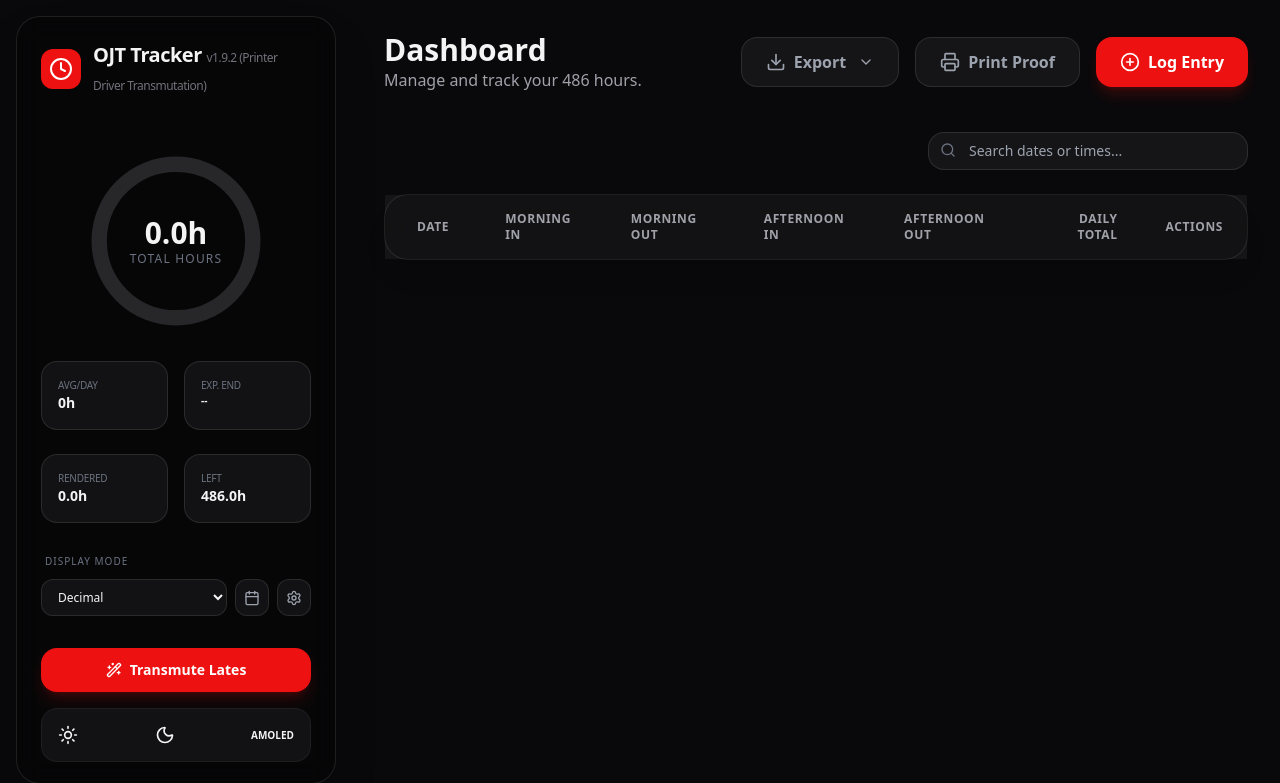
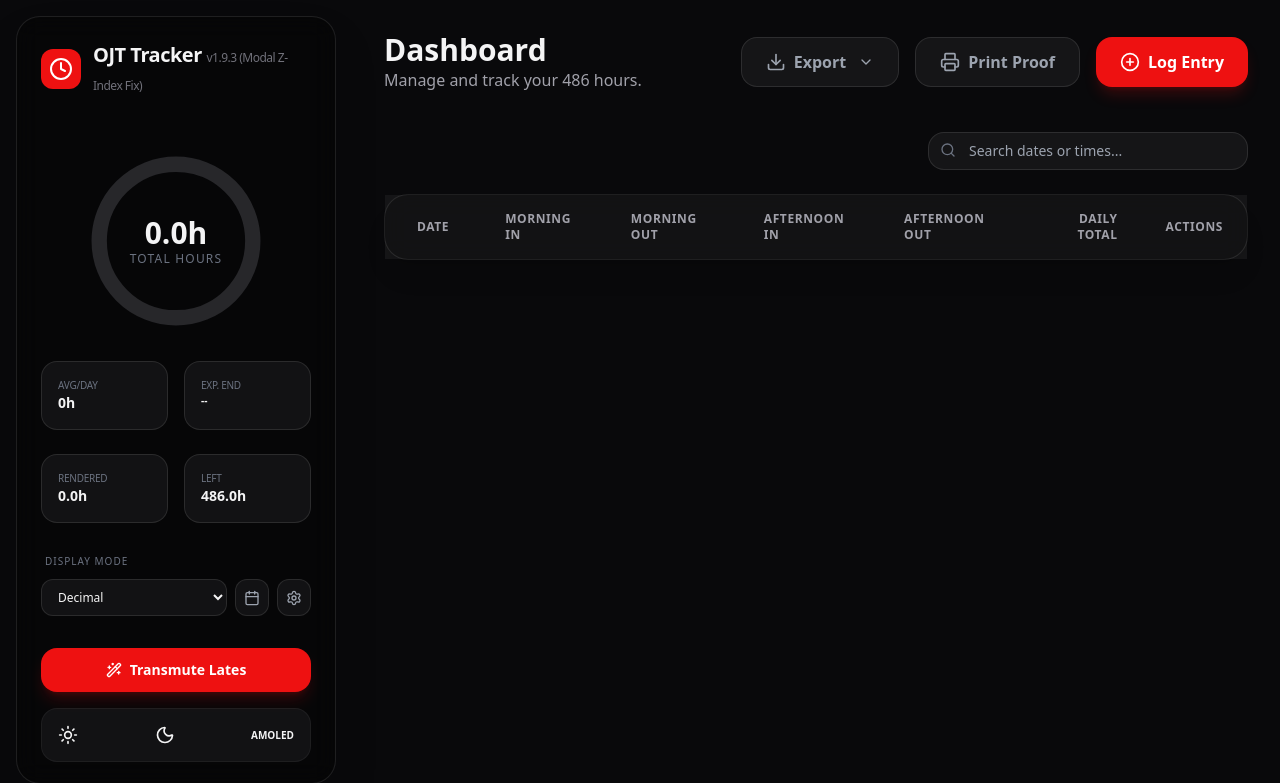
Before and after one commit to FriendzoneGuardian/OJT-Tracker, a Flask app: page / in a window 1280 px wide. Shown: the top 783 px of the page. Run offline with Flask 3, Linux system fonts and the light colour scheme; data comes from the database, SQL or seed files in the repository; data that the repository does not hold is empty; style sheets or scripts are compiled from the project's sources.

Commit message:
chore: bump version to 1.9.3 and fix modal z-index issues

```diff
--- a/app.py
+++ b/app.py
@@ -15,7 +15,7 @@ SNAPSHOT_DIR = os.path.join(DATA_DIR, 'snapshots')
 if not os.path.exists(SNAPSHOT_DIR):
     os.makedirs(SNAPSHOT_DIR)
 
-VERSION = "1.9.2 (Printer Driver Transmutation)"
+VERSION = "1.9.3 (Modal Z-Index Fix)"
 
 app = Flask(__name__)
 app.config['SQLALCHEMY_DATABASE_URI'] = f"sqlite:///{os.path.join(DATA_DIR, 'ojt_tracker.db')}"
--- a/package.json
+++ b/package.json
@@ -1,6 +1,6 @@
 {
   "name": "spectral-star",
-  "version": "1.9.1",
+  "version": "1.9.3",
   "description": "Welcome to the **OJT-Tracker**, the only app that understands that _time flies when you're having fun_, but it _crawls when you're rendering 486 hours_.",
   "main": "main.js",
   "scripts": {
--- a/templates/index.html
+++ b/templates/index.html
@@ -10,7 +10,9 @@
     <style>
         .amoled { --bg-color: #000000; --card-bg: #0a0a0a; }
         .tab-able:focus { border-color: #dc2626; outline: 2px solid transparent; outline-offset: 2px; --tw-ring-offset-shadow: var(--tw-ring-inset) 0 0 0 var(--tw-ring-offset-width) var(--tw-ring-offset-color); --tw-ring-shadow: var(--tw-ring-inset) 0 0 0 calc(1px + var(--tw-ring-offset-width)) #dc2626; box-shadow: var(--tw-ring-offset-shadow), var(--tw-ring-shadow), var(--tw-shadow, 0 0 #0000); }
-        .modal-box { position: relative; z-index: 100; }
+        .modal-box { position: relative; z-index: 10001; }
+        .modal-overlay { z-index: 10000 !important; }
+        .update-overlay { z-index: 20000 !important; }
 
         /* Readability Hotfix for Dark/AMOLED Dropdowns & Selects */
         .dark select option, .amoled select option {
@@ -239,7 +241,7 @@
     </script>
 
     <!-- Settings Modal (Cleaned up) -->
-    <div id="settings-modal" onclick="if(event.target === this) toggleSettings(false)" class="hidden fixed inset-0 z-[100] flex items-center justify-center p-4 bg-black/60 backdrop-blur-sm">
+    <div id="settings-modal" onclick="if(event.target === this) toggleSettings(false)" class="hidden fixed inset-0 modal-overlay flex items-center justify-center p-4 bg-black/60 backdrop-blur-sm">
         <div class="bg-white dark:bg-zinc-900 w-full max-w-md rounded-3xl shadow-2xl overflow-hidden animate-in fade-in zoom-in duration-200 modal-box">
             <div class="p-8">
                 <div class="flex justify-between items-center mb-6">
@@ -316,7 +318,7 @@
     </div>
 
     <!-- Import Modal -->
-    <div id="import-modal" onclick="if(event.target === this) toggleImport(false)" class="hidden fixed inset-0 z-[100] flex items-center justify-center p-4 bg-black/60 backdrop-blur-sm">
+    <div id="import-modal" onclick="if(event.target === this) toggleImport(false)" class="hidden fixed inset-0 modal-overlay flex items-center justify-center p-4 bg-black/60 backdrop-blur-sm">
         <div class="bg-white dark:bg-zinc-900 w-full max-w-md rounded-3xl shadow-2xl overflow-hidden animate-in fade-in zoom-in duration-200 modal-box">
             <div class="p-8 text-center">
                 <div class="w-16 h-16 bg-blue-500/10 rounded-full flex items-center justify-center mx-auto mb-6">
@@ -342,7 +344,7 @@
     </div>
 
     <!-- Calendar Modal (Dedicated, Large, Resized) -->
-    <div id="calendar-modal" class="hidden fixed inset-0 z-[100] flex items-center justify-center p-4 bg-black/60 backdrop-blur-sm">
+    <div id="calendar-modal" class="hidden fixed inset-0 modal-overlay flex items-center justify-center p-4 bg-black/60 backdrop-blur-sm">
         <div class="bg-white dark:bg-zinc-900 w-[70%] h-[70%] min-w-[900px] min-h-[600px] rounded-3xl shadow-2xl overflow-hidden animate-in fade-in zoom-in duration-200 modal-box">
             <div class="flex h-full">
                 <!-- Left Section: Add New -->
@@ -416,7 +418,7 @@
     </div>
 
     <!-- Entry Modal -->
-    <div id="entry-modal" onclick="if(event.target === this) toggleModal(false)" class="hidden fixed inset-0 z-[100] flex items-center justify-center p-4 bg-black/60 backdrop-blur-sm">
+    <div id="entry-modal" onclick="if(event.target === this) toggleModal(false)" class="hidden fixed inset-0 modal-overlay flex items-center justify-center p-4 bg-black/60 backdrop-blur-sm">
         <div class="bg-white dark:bg-zinc-900 w-full max-w-md rounded-3xl shadow-2xl overflow-hidden animate-in fade-in zoom-in duration-200 modal-box">
             <div class="p-8">
                 <div class="flex justify-between items-center mb-6">
@@ -477,7 +479,7 @@
     </div>
 
     <!-- Transmute Modal -->
-    <div id="transmute-modal" onclick="if(event.target === this) toggleTransmuteModal(false)" class="hidden fixed inset-0 z-[100] flex items-center justify-center p-4 bg-black/60 backdrop-blur-sm">
+    <div id="transmute-modal" onclick="if(event.target === this) toggleTransmuteModal(false)" class="hidden fixed inset-0 modal-overlay flex items-center justify-center p-4 bg-black/60 backdrop-blur-sm">
         <div class="bg-white dark:bg-zinc-900 w-full max-w-md rounded-3xl shadow-2xl overflow-hidden animate-in fade-in zoom-in duration-200 modal-box">
             <div class="p-8 text-center">
                 <div class="w-16 h-16 bg-scarlet-500/10 rounded-full flex items-center justify-center mx-auto mb-6">
@@ -1385,6 +1387,7 @@
         async function applyUpdate() {
             document.getElementById('update-btn').disabled = true;
             document.getElementById('update-modal').classList.remove('hidden');
+            lucide.createIcons(); // Ensure the X icon shows up
             const logEl = document.getElementById('update-log');
             logEl.innerHTML = '<div class="text-zinc-500">Starting update...</div>';
 
@@ -1407,8 +1410,11 @@
     </script>
 
     <!-- Update Progress Modal -->
-    <div id="update-modal" class="hidden fixed inset-0 z-[200] flex items-center justify-center p-4 bg-black/70 backdrop-blur-sm">
-        <div class="bg-zinc-900 w-full max-w-lg rounded-3xl shadow-2xl p-8">
+    <div id="update-modal" class="hidden fixed inset-0 update-overlay flex items-center justify-center p-4 bg-black/70 backdrop-blur-sm">
+        <div class="bg-zinc-900 w-full max-w-lg rounded-3xl shadow-2xl p-8 relative">
+            <button onclick="document.getElementById('update-modal').classList.add('hidden')" class="absolute top-6 right-6 p-2 hover:bg-white/10 rounded-xl transition-colors text-zinc-500 hover:text-white">
+                <i data-lucide="x"></i>
+            </button>
             <h3 class="text-xl font-bold mb-4">🔄 Applying Update...</h3>
             <div id="update-log" class="font-mono text-xs text-zinc-400 bg-black/40 rounded-xl p-4 max-h-64 overflow-y-auto space-y-1"></div>
             <p id="update-done-msg" class="hidden mt-4 text-sm text-green-400 font-bold">
```
